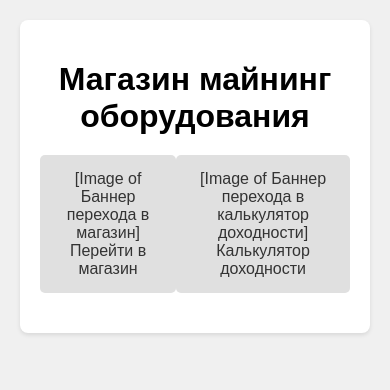
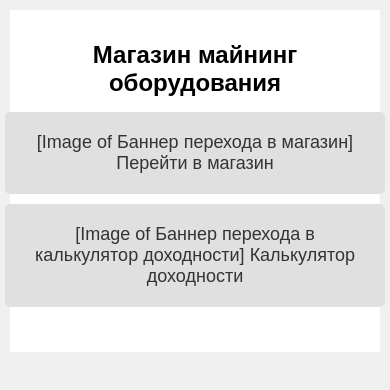
Before and after one commit to sereberiezhka/mining-shop-tg, a plain HTML site: page index.html in a window 390 px wide. Drawn offline with Linux system fonts and the light colour scheme.

Commit message:
style for phone

```diff
--- a/index.html
+++ b/index.html
@@ -2,6 +2,7 @@
 <html>
 <head>
     <meta charset="UTF-8">
+    <meta name="viewport" content="width=device-width, initial-scale=1.0">
     <title>Магазин майнинг оборудования</title>
     <link rel="stylesheet" href="style.css">
 </head>
--- a/style.css
+++ b/style.css
@@ -76,3 +76,54 @@ h1 {
     margin: 0;
     color: #555;
 }
+
+/* Стили для экранов шириной 600px и меньше (мобильные) */
+@media (max-width: 600px) {
+    /* Стили, которые будут применяться только на мобильных устройствах */
+    body {
+        padding: 10px; /* Уменьшим отступы по краям экрана */
+    }
+
+    .container {
+        padding: 15px; /* Уменьшим внутренние отступы контейнера */
+        max-width: 100%; /* Контейнер будет занимать всю ширину экрана */
+        border-radius: 0; /* Уберем скругление углов контейнера на мобильных */
+        box-shadow: none; /* Уберем тень контейнера на мобильных */
+    }
+
+    h1 {
+        font-size: 24px; /* Уменьшим размер заголовка */
+        margin-bottom: 15px;
+    }
+
+    .banners {
+        flex-direction: column; /* Баннеры будут располагаться вертикально */
+        align-items: center; /* Выровняем баннеры по центру */
+    }
+
+    .banner {
+        width: 100%; /* Баннеры будут занимать всю ширину экрана */
+        margin-bottom: 10px; /* Добавим отступ между баннерами */
+        padding: 20px; /* Увеличим внутренний отступ в баннерах */
+        font-size: 18px; /* Увеличим размер шрифта в баннерах */
+    }
+
+    #manufacturers-filter button {
+        padding: 8px 12px; /* Уменьшим отступы в кнопках фильтра */
+        font-size: 16px; /* Уменьшим размер шрифта в кнопках фильтра */
+        margin-right: 5px; /* Уменьшим отступ между кнопками фильтра */
+    }
+
+    .model-card {
+        padding: 10px; /* Уменьшим отступы в карточках товаров */
+    }
+
+    .model-card h3 {
+        font-size: 20px; /* Уменьшим размер заголовка карточки товара */
+        margin-bottom: 8px;
+    }
+
+    .model-card p {
+        font-size: 16px; /* Увеличим размер шрифта описания товара */
+    }
+}
```
